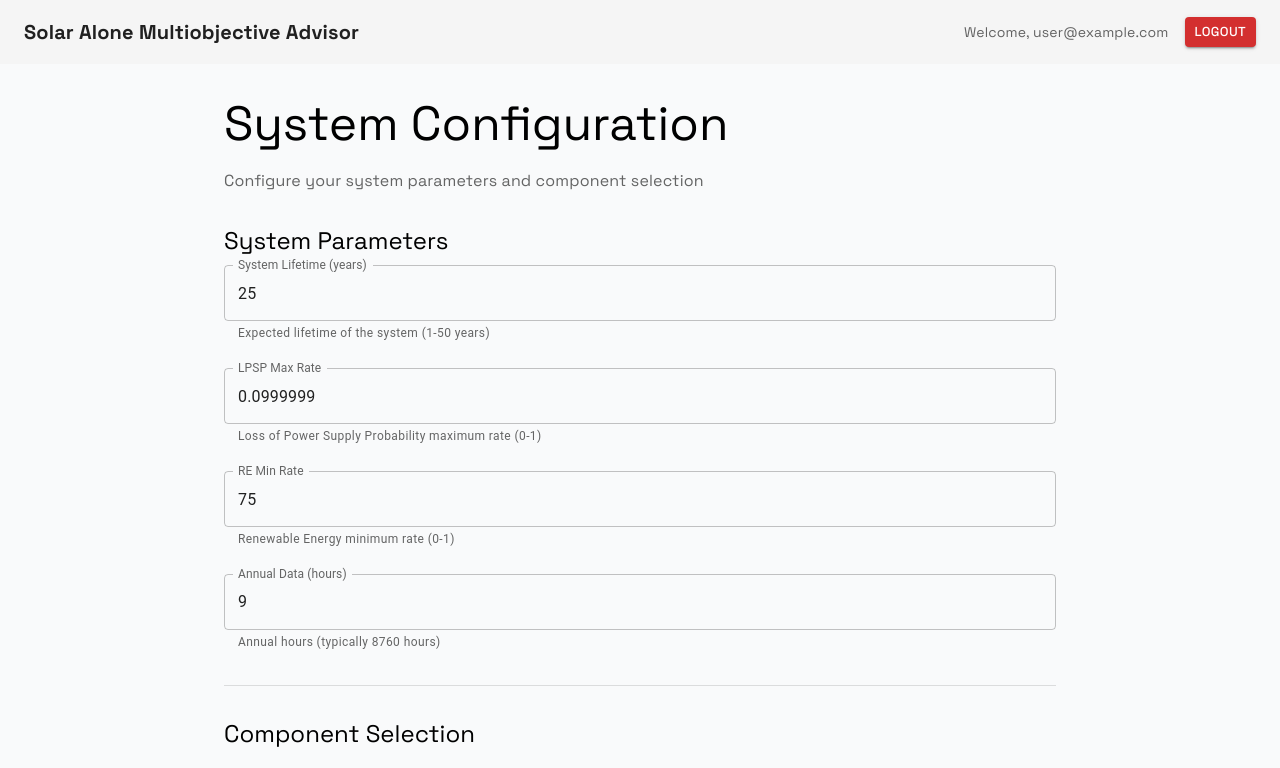
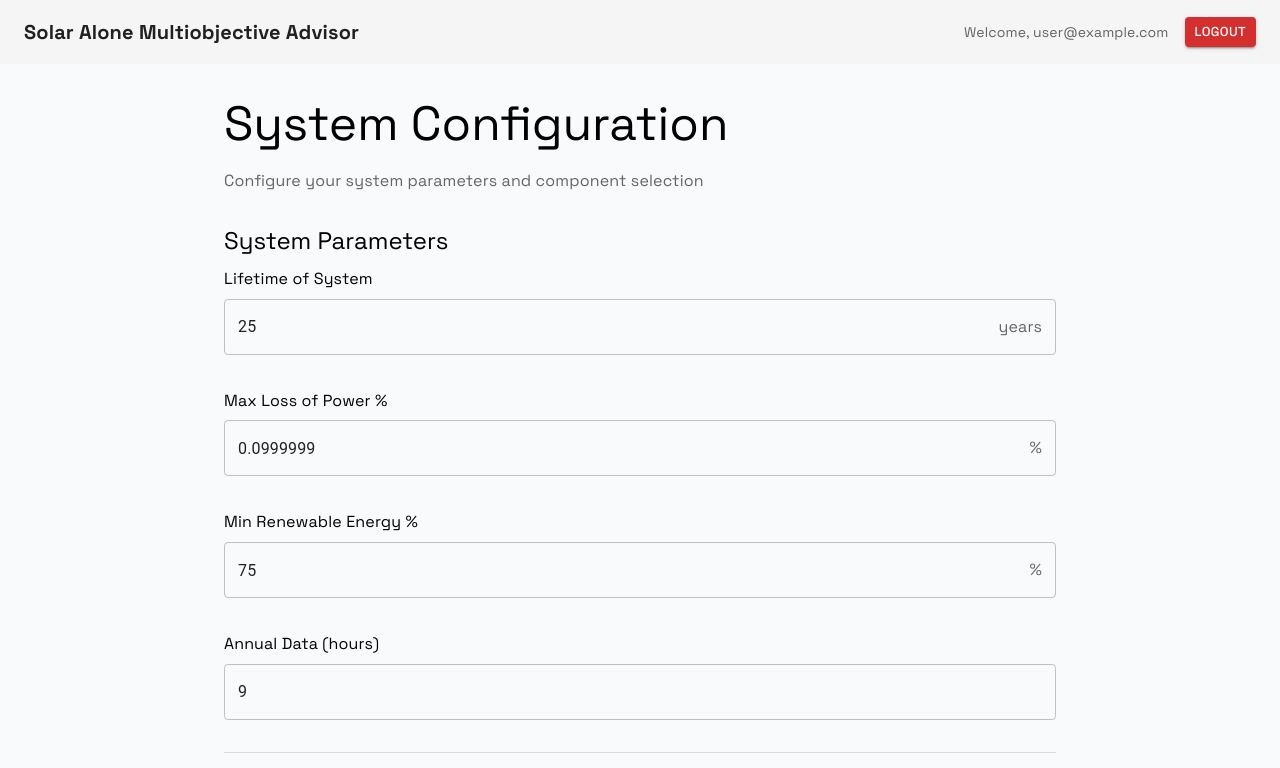
Before and after one commit to mlekhi/SAMA, a React (Vite) app in the folder frontend/: page /system-config in a window 1280 px wide. Shown: the top 768 px of the page. Built offline with nearby package versions, Linux system fonts and the light colour scheme; no server answers; sample sign-in values are in the browser's storage.

Commit message:
Fixing box designsg

```diff
--- a/frontend/src/renderer/pages/Geography.jsx
+++ b/frontend/src/renderer/pages/Geography.jsx
@@ -128,46 +128,62 @@ function Geography({ auth, user }) {
             Economic Parameters
           </Typography>
 
-          <Box sx={{ display: 'flex', flexDirection: 'column', gap: 3 }}>
+          <Box sx={{ display: 'flex', flexDirection: 'column', gap: 4 }}>
+            <Box>
+              <Typography variant="subtitle1" component="h3" gutterBottom>
+                Nominal Discount Rate (%)
+              </Typography>
               <TextField
                 fullWidth
-              label="Nominal Discount Rate (%)"
                 type="number"
                 value={geoData.n_ir_rate}
                 onChange={(e) => setGeoData({...geoData, n_ir_rate: e.target.value})}
                 variant="outlined"
                 inputProps={{ step: 0.1 }}
               />
+            </Box>
 
+            <Box>
+              <Typography variant="subtitle1" component="h3" gutterBottom>
+                Expected Inflation Rate (%)
+              </Typography>
               <TextField
                 fullWidth
-              label="Expected Inflation Rate (%)"
                 type="number"
                 value={geoData.e_ir_rate}
                 onChange={(e) => setGeoData({...geoData, e_ir_rate: e.target.value})}
                 variant="outlined"
                 inputProps={{ step: 0.1 }}
               />
+            </Box>
 
+            <Box>
+              <Typography variant="subtitle1" component="h3" gutterBottom>
+                Tax Rate (%)
+              </Typography>
               <TextField
                 fullWidth
-              label="Tax Rate (%)"
                 type="number"
                 value={geoData.Tax_rate}
                 onChange={(e) => setGeoData({...geoData, Tax_rate: e.target.value})}
                 variant="outlined"
                 inputProps={{ step: 0.1 }}
               />
+            </Box>
 
+            <Box>
+              <Typography variant="subtitle1" component="h3" gutterBottom>
+                Renewable Energy Incentives Rate (%)
+              </Typography>
               <TextField
                 fullWidth
-              label="Renewable Energy Incentives Rate (%)"
                 type="number"
                 value={geoData.RE_incentives_rate}
                 onChange={(e) => setGeoData({...geoData, RE_incentives_rate: e.target.value})}
                 variant="outlined"
                 inputProps={{ step: 0.1 }}
               />
+            </Box>
           </Box>
         </Box>
 
--- a/frontend/src/renderer/pages/Optimization.jsx
+++ b/frontend/src/renderer/pages/Optimization.jsx
@@ -76,72 +76,93 @@ function Optimization({ auth, user }) {
 
         {/* Optimization Settings */}
         <Box sx={{ mb: 4 }}>
-          <Box sx={{ display: 'flex', flexDirection: 'column', gap: 3 }}>
+          <Typography variant="h5" component="h2" gutterBottom>
+            Optimization Parameters
+          </Typography>
+          <Box sx={{ display: 'flex', flexDirection: 'column', gap: 4 }}>
+            <Box>
+              <Typography variant="subtitle1" component="h3" gutterBottom>
+                Maximum Number of Iterations
+              </Typography>
               <TextField
                 fullWidth
-              label="Maximum Number of Iterations *"
                 type="number"
                 value={optimizationSettings.maxIterations}
                 onChange={handleSettingChange('maxIterations')}
                 variant="outlined"
                 inputProps={{ min: 10, max: 1000 }}
-              helperText="Number of optimization iterations (10-1000)"
               />
+            </Box>
 
+            <Box>
+              <Typography variant="subtitle1" component="h3" gutterBottom>
+                Population Size (Swarm Size)
+              </Typography>
               <TextField
                 fullWidth
-              label="Population Size (Swarm Size) *"
                 type="number"
                 value={optimizationSettings.populationSize}
                 onChange={handleSettingChange('populationSize')}
                 variant="outlined"
                 inputProps={{ min: 5, max: 100 }}
-              helperText="Number of particles in swarm (5-100)"
               />
+            </Box>
 
+            <Box>
+              <Typography variant="subtitle1" component="h3" gutterBottom>
+                Inertia Weight
+              </Typography>
               <TextField
                 fullWidth
-              label="Inertia Weight *"
                 type="number"
                 value={optimizationSettings.inertiaWeight}
                 onChange={handleSettingChange('inertiaWeight')}
                 variant="outlined"
                 inputProps={{ min: 0.1, max: 1.0, step: 0.1 }}
-              helperText="Inertia weight (0.1-1.0)"
               />
+            </Box>
 
+            <Box>
+              <Typography variant="subtitle1" component="h3" gutterBottom>
+                Inertia Weight Damping Ratio
+              </Typography>
               <TextField
                 fullWidth
-              label="Inertia Weight Damping Ratio *"
                 type="number"
                 value={optimizationSettings.inertiaWeightDamping}
                 onChange={handleSettingChange('inertiaWeightDamping')}
                 variant="outlined"
                 inputProps={{ min: 0.8, max: 1.0, step: 0.01 }}
-              helperText="Damping ratio (0.8-1.0)"
               />
+            </Box>
 
+            <Box>
+              <Typography variant="subtitle1" component="h3" gutterBottom>
+                Personal Learning Coefficient
+              </Typography>
               <TextField
                 fullWidth
-              label="Personal Learning Coefficient *"
                 type="number"
                 value={optimizationSettings.personalLearningCoeff}
                 onChange={handleSettingChange('personalLearningCoeff')}
                 variant="outlined"
                 inputProps={{ min: 0.5, max: 3.0, step: 0.1 }}
-              helperText="Personal learning coefficient (0.5-3.0)"
               />
+            </Box>
 
+            <Box>
+              <Typography variant="subtitle1" component="h3" gutterBottom>
+                Global Learning Coefficient
+              </Typography>
               <TextField
                 fullWidth
-              label="Global Learning Coefficient *"
                 type="number"
                 value={optimizationSettings.globalLearningCoeff}
                 onChange={handleSettingChange('globalLearningCoeff')}
                 variant="outlined"
                 inputProps={{ min: 0.5, max: 3.0, step: 0.1 }}
-              helperText="Global learning coefficient (0.5-3.0)"
               />
+            </Box>
           </Box>
         </Box>
 
--- a/frontend/src/renderer/pages/SystemConfig.jsx
+++ b/frontend/src/renderer/pages/SystemConfig.jsx
@@ -9,7 +9,8 @@ import {
   Divider,
   FormControlLabel,
   Checkbox,
-  FormGroup
+  FormGroup,
+  InputAdornment
 } from "@mui/material"
 
 function SystemConfig({ auth, user }) {
@@ -88,50 +89,75 @@ function SystemConfig({ auth, user }) {
             System Parameters
           </Typography>
 
-          <Box sx={{ display: 'flex', flexDirection: 'column', gap: 3 }}>
+          <Box sx={{ display: 'flex', flexDirection: 'column', gap: 4 }}>
+            {/* Lifetime of System */}
+            <Box>
+              <Typography variant="subtitle1" component="h3" gutterBottom>
+                Lifetime of System
+              </Typography>
               <TextField
                 fullWidth
-              label="System Lifetime (years)"
                 type="number"
                 value={systemData.lifetime}
                 onChange={(e) => setSystemData({...systemData, lifetime: e.target.value})}
                 variant="outlined"
                 inputProps={{ min: 1, max: 50 }}
-              helperText="Expected lifetime of the system (1-50 years)"
+                InputProps={{
+                  endAdornment: <InputAdornment position="end">years</InputAdornment>,
+                }}
               />
+            </Box>
 
+            {/* Max Loss of Power */}
+            <Box>
+              <Typography variant="subtitle1" component="h3" gutterBottom>
+                Max Loss of Power %
+              </Typography>
               <TextField
                 fullWidth
-              label="LPSP Max Rate"
                 type="number"
                 value={systemData.LPSP_max_rate}
                 onChange={(e) => setSystemData({...systemData, LPSP_max_rate: e.target.value})}
                 variant="outlined"
-              inputProps={{ min: 0, max: 1, step: 0.01 }}
-              helperText="Loss of Power Supply Probability maximum rate (0-1)"
+                inputProps={{ min: 0, max: 100, step: 0.1 }}
+                InputProps={{
+                  endAdornment: <InputAdornment position="end">%</InputAdornment>,
+                }}
               />
+            </Box>
 
+            {/* Min Renewable Energy */}
+            <Box>
+              <Typography variant="subtitle1" component="h3" gutterBottom>
+                Min Renewable Energy %
+              </Typography>
               <TextField
                 fullWidth
-              label="RE Min Rate"
                 type="number"
                 value={systemData.RE_min_rate}
                 onChange={(e) => setSystemData({...systemData, RE_min_rate: e.target.value})}
                 variant="outlined"
-              inputProps={{ min: 0, max: 1, step: 0.01 }}
-              helperText="Renewable Energy minimum rate (0-1)"
+                inputProps={{ min: 0, max: 100, step: 0.1 }}
+                InputProps={{
+                  endAdornment: <InputAdornment position="end">%</InputAdornment>,
+                }}
               />
+            </Box>
 
+            {/* Annual Data */}
+            <Box>
+              <Typography variant="subtitle1" component="h3" gutterBottom>
+                Annual Data (hours)
+              </Typography>
               <TextField
                 fullWidth
-              label="Annual Data (hours)"
                 type="number"
                 value={systemData.annualData}
                 onChange={(e) => setSystemData({...systemData, annualData: e.target.value})}
                 variant="outlined"
                 inputProps={{ min: 8760, max: 8760 }}
-              helperText="Annual hours (typically 8760 hours)"
               />
+            </Box>
           </Box>
         </Box>
 
```
Lines whose indentation alone changed are shown as unchanged.
